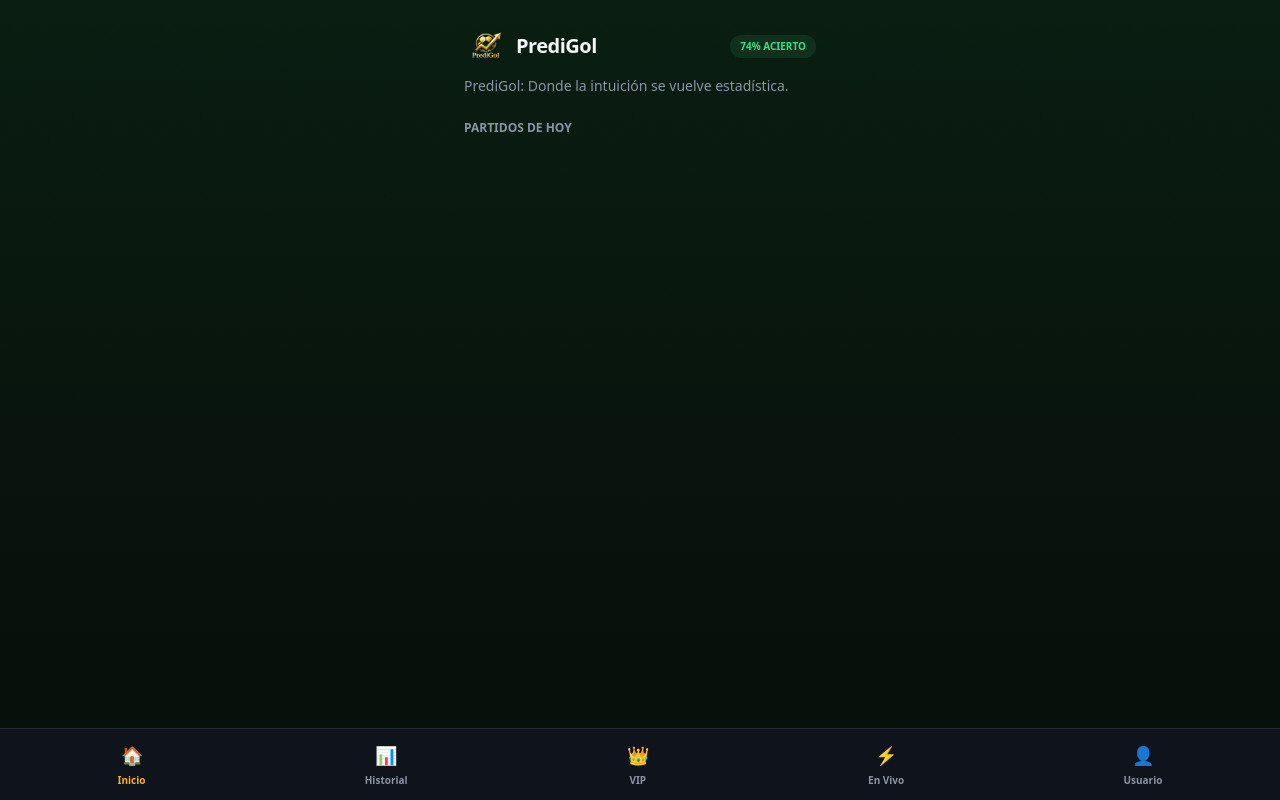
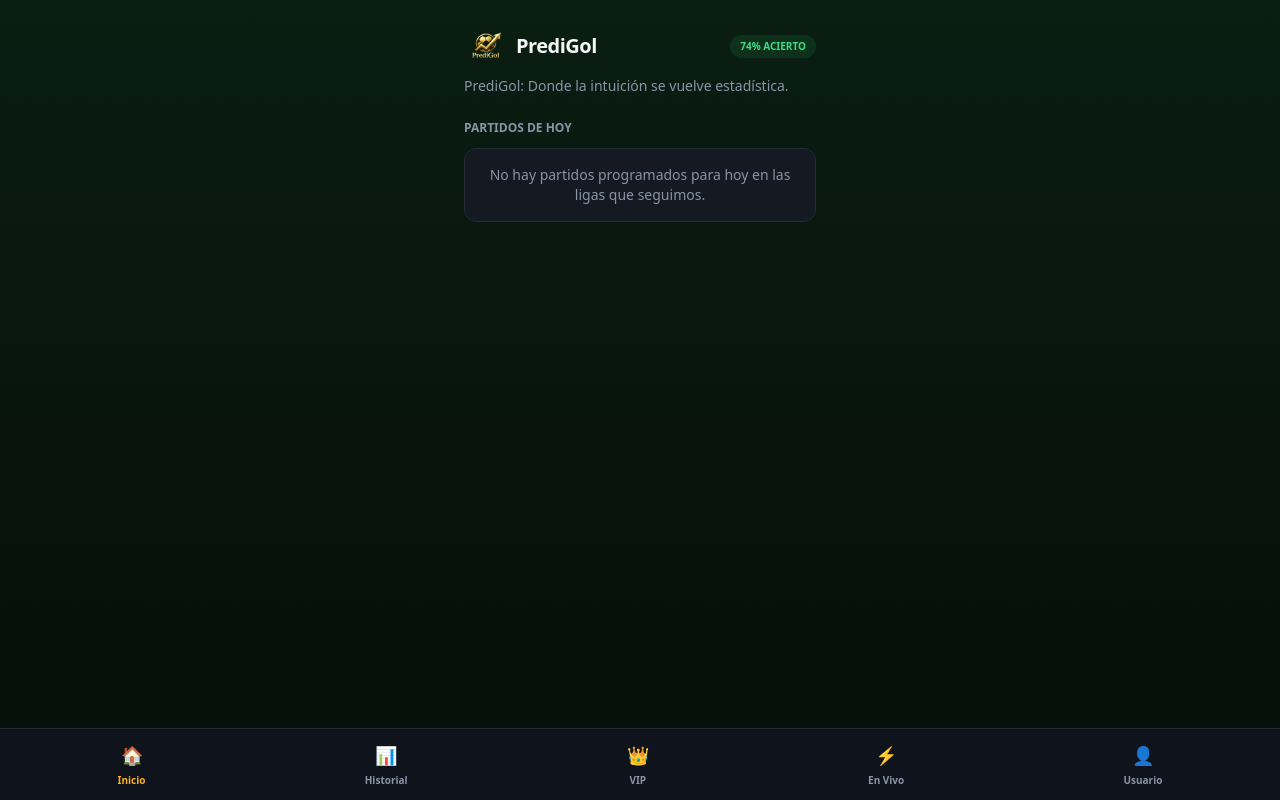
Before and after one commit to PrediGol/predigol, a Next.js app: page / in a window 1280 px wide. Built offline with nearby package versions, Linux system fonts and the light colour scheme; no server answers; the database is empty.

Commit message:
filtrar partidos solo por dia de hoy

```diff
--- a/app/page.tsx
+++ b/app/page.tsx
@@ -15,6 +15,10 @@ const STAGE_LABELS: Record<string, string> = {
 }
 
 export default async function Home() {
+  const now = new Date()
+  const startOfDay = new Date(now.getFullYear(), now.getMonth(), now.getDate(), 0, 0, 0).toISOString()
+  const endOfDay = new Date(now.getFullYear(), now.getMonth(), now.getDate(), 23, 59, 59).toISOString()
+
   const { data: matches, error } = await supabase
     .from('matches')
     .select(`
@@ -22,10 +26,13 @@ export default async function Home() {
       league,
       match_date,
       stage,
+      status,
       home_team:home_team_id ( name, logo_url ),
       away_team:away_team_id ( name, logo_url ),
       predictions ( predicted_winner, predicted_score, over_under_25, corners_prediction, confidence_winner, confidence_score, confidence_ou )
     `)
+    .gte('match_date', startOfDay)
+    .lte('match_date', endOfDay)
     .order('match_date')
 
   if (error) {
@@ -55,6 +62,12 @@ export default async function Home() {
       <div className="text-xs font-semibold text-muted mb-3">
         PARTIDOS DE HOY
       </div>
+
+      {matches?.length === 0 && (
+        <div className="rounded-xl p-4 text-center bg-card border border-cardBorder text-sm text-muted">
+          No hay partidos programados para hoy en las ligas que seguimos.
+        </div>
+      )}
 
       {matches?.map((m: any) => {
         const p = Array.isArray(m.predictions) ? m.predictions[0] : m.predictions
```
